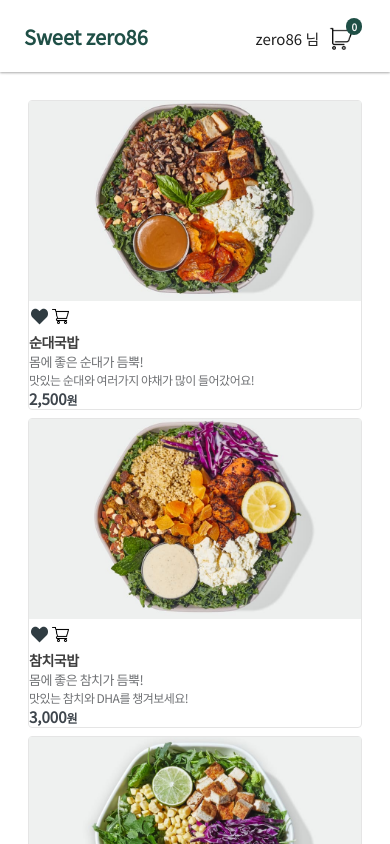
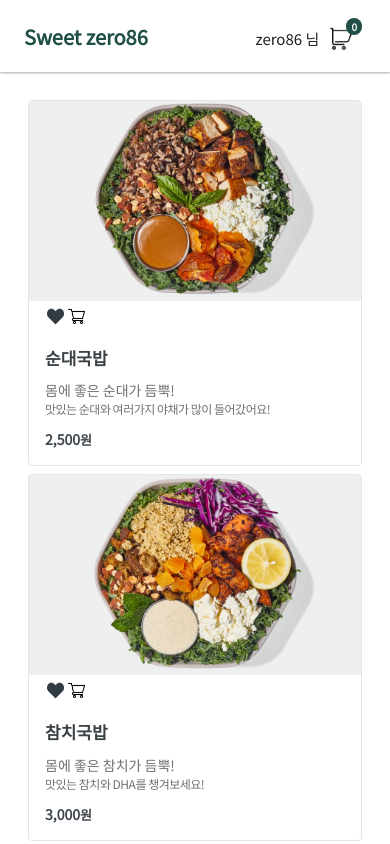
Before and after one commit to katanazero86/react-cart, a React app: page / in a window 390 px wide. Built offline with nearby package versions, Linux system fonts and the light colour scheme.

Commit message:
[feature] react-cart 프로젝트 구성
- 컴포넌트 반응형 ㅠㅠ
어렵다..ㅠㅠ

```diff
--- a/public/assets/json/menuJson.json
+++ b/public/assets/json/menuJson.json
@@ -77,7 +77,7 @@
     "menuPrice": 6000,
     "likeCount": 7,
     "isSold": false,
-    "imgUrl": "/assets/images/menus/menu1.jpg"
+    "imgUrl": "/assets/images/menus/menu4.jpg"
   },
   {
     "menuId": 9,
@@ -87,7 +87,7 @@
     "menuPrice": 5000,
     "likeCount": 10,
     "isSold": false,
-    "imgUrl": "/assets/images/menus/menu1.jpg"
+    "imgUrl": "/assets/images/menus/menu4.jpg"
   },
   {
     "menuId": 10,
@@ -97,7 +97,7 @@
     "menuPrice": 5000,
     "likeCount": 10,
     "isSold": false,
-    "imgUrl": "/assets/images/menus/menu1.jpg"
+    "imgUrl": "/assets/images/menus/menu3.jpg"
   },
   {
     "menuId": 11,
@@ -107,7 +107,7 @@
     "menuPrice": 5000,
     "likeCount": 10,
     "isSold": false,
-    "imgUrl": "/assets/images/menus/menu1.jpg"
+    "imgUrl": "/assets/images/menus/menu3.jpg"
   },
   {
     "menuId": 12,
@@ -137,7 +137,7 @@
     "menuPrice": 5000,
     "likeCount": 10,
     "isSold": false,
-    "imgUrl": "/assets/images/menus/menu1.jpg"
+    "imgUrl": "/assets/images/menus/menu2.jpg"
   },
   {
     "menuId": 15,
--- a/src/components/menu/MenuContainer.scss
+++ b/src/components/menu/MenuContainer.scss
@@ -21,6 +21,7 @@
     &-icon {
       @include dFlex();
       align-items: center;
+      padding: 0 16px;
     }
 
   }
--- a/src/components/menu/menu_info/MenuInfo.scss
+++ b/src/components/menu/menu_info/MenuInfo.scss
@@ -1,18 +1,20 @@
 .wrap {
 
+  padding: 16px;
+
   .menu-name {
-    font-size: 14px;
-    letter-spacing: -0.5px;
+    font-size: 17px;
+    line-height: 1.2;
     font-weight: 600;
-    color: #3d3d3d;
+    color: #3b4245;
   }
 
   .menu-summary {
-    font-size: 13px;
-    letter-spacing: -0.5px;
+    font-size: 14px;
     font-weight: 400;
     color: #6f7174;
     word-break: keep-all;
+    margin-top: 12px;
   }
 
   .menu-description {
@@ -24,13 +26,14 @@
   }
 
   .menu-price {
-    font-size: 15px;
+    font-size: 14px;
     font-style: normal;
     font-weight: 600;
     color :  #3e454c;
+    margin-top: 12px;
 
     span {
-      font-size: 12px;
+      font-size: 13px;
     }
 
   }
```
